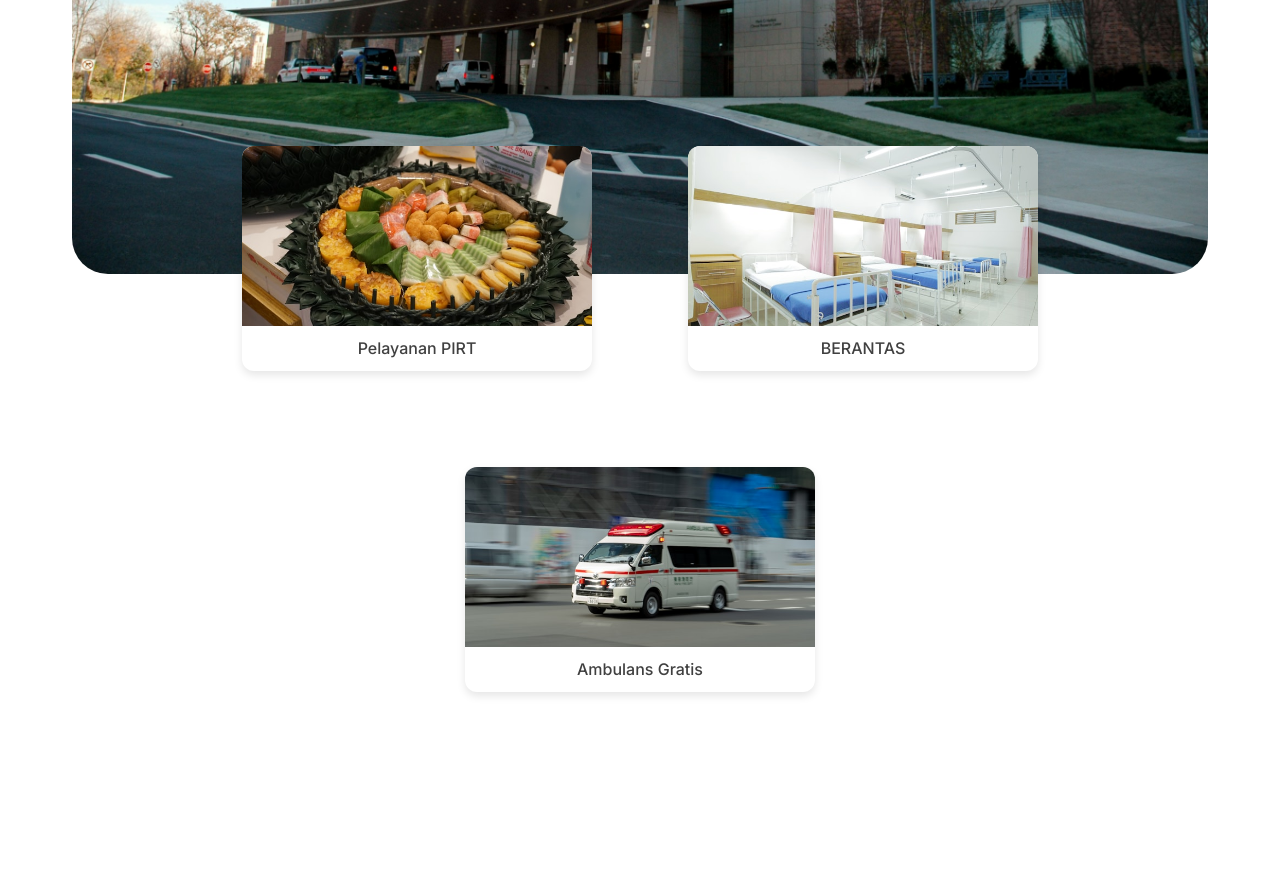
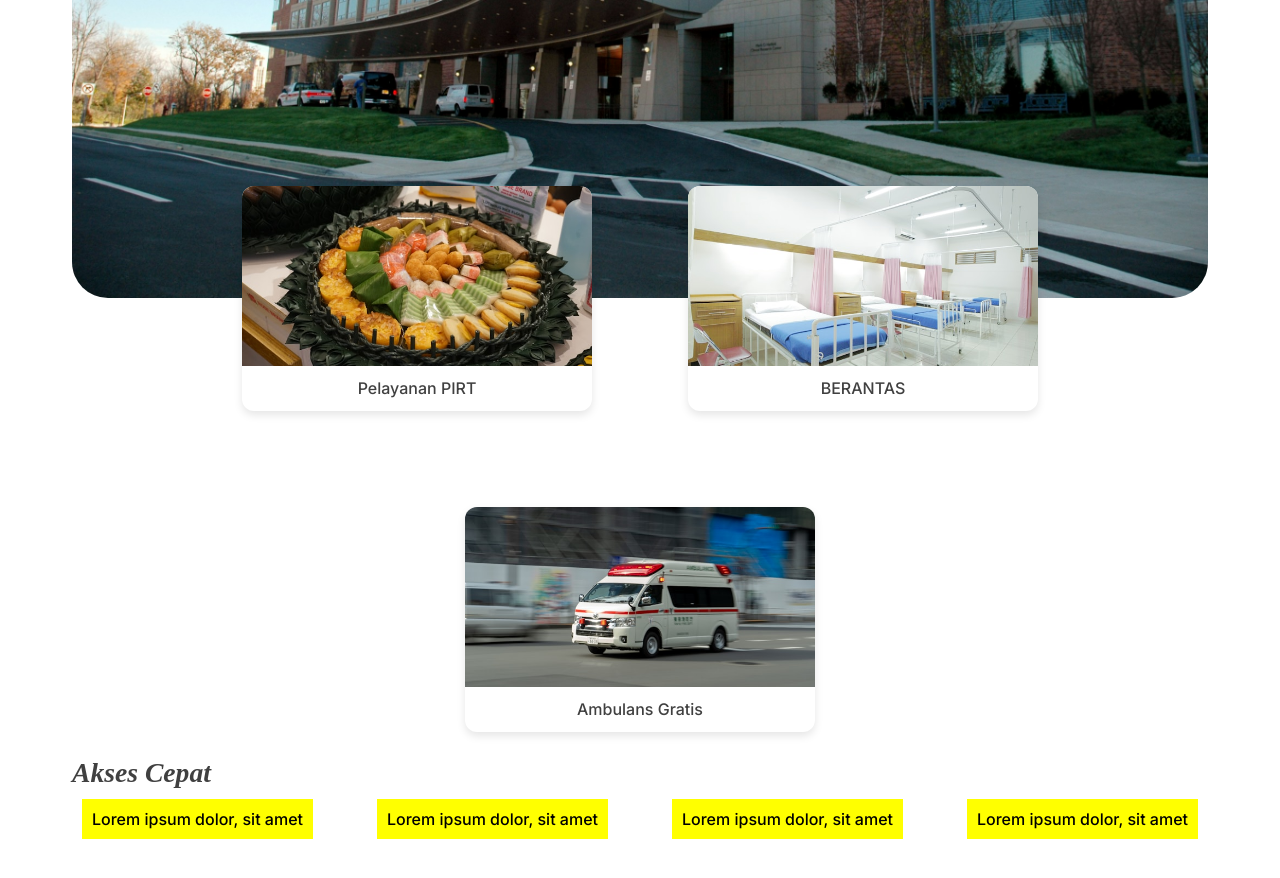
Before and after one commit to stywn93/redesign-web-dinkes, a plain HTML site: page index.html in a window 1280 px wide. Shown: the part 1000-1878 px from the top of the page. Drawn offline with Linux system fonts and the light colour scheme; a web font is replaced by a local one.

Commit message:
Add quick access

```diff
--- a/index.html
+++ b/index.html
@@ -21,6 +21,8 @@
     <link href="https://fonts.googleapis.com/css2?family=Unna:ital@1&display=swap" rel="stylesheet">
     <link rel="stylesheet" href="https://fonts.googleapis.com/css2?family=Inter:wght@500;700&display=swap">
     <link rel="stylesheet" href="styles.css">
+
+    <script src="https://kit.fontawesome.com/449adb6e9d.js" crossorigin="anonymous"></script>
 </head>
 
 <body>
@@ -43,10 +45,11 @@
         </nav>
     </header>
 
-    <main style="position: relative; top: var(--navbar-height);">
+    <main class="container">
         <section id="heading">
             <div class="tagline-wrapper">
-                <img src="naikkelas.png" alt="Situbondo Naik Kelas" style="width: 225px; height: auto; margin-top: 0px;">
+                <img src="naikkelas.png" alt="Situbondo Naik Kelas"
+                    style="width: 225px; height: auto; margin-top: 0px;">
             </div>
 
             <h1 class="headline">
@@ -79,6 +82,21 @@
                 <p class="card-title">Ambulans Gratis</p>
             </article>
         </section>
+        <h4 class="subheading">Akses Cepat</h4>
+        <div class="container-akses">
+            <div class="content">
+                <p>Lorem ipsum dolor, sit amet</p>
+            </div>
+            <div class="content">
+                <p>Lorem ipsum dolor, sit amet</p>
+            </div>
+            <div class="content">
+                <p>Lorem ipsum dolor, sit amet</p>
+            </div>
+            <div class="content">
+                <p>Lorem ipsum dolor, sit amet</p>
+            </div>
+        </div>
     </main>
 
 </body>
--- a/styles.css
+++ b/styles.css
@@ -63,6 +63,12 @@ p{
 }
 small{
   font-size: 0.833rem;
+}
+.container{
+  padding: var(--space-24) var(--space-48);
+  margin: var(--space-24);
+  position: relative;
+  top: var(--navbar-height);
 }
 
 .navbar {
@@ -133,14 +139,22 @@ small{
 .headline .highlight {
   color: var(--cyan);            /* warna cyan untuk kata tertentu */
 }
+.subheading {
+  font-family: 'Unna', serif;
+  font-style: italic; /* italic style */
+
+  color: var(--primary-color);        /* warna teks, bisa disesuaikan */
+  line-height: 1.2;   /* biar teks lebih rapi kalau turun ke dua baris */
+}
 .subtagline {
   text-align: center;
   margin-top: var(--space-24); /* jarak dari navbar */
   color: var(--secondary-color);
 }
 .hero{
-  padding: var(--space-24) var(--space-48);
-  margin: var(--space-24);
+  /* /* padding: var(--space-24) var(--space-48); */
+  margin-top: var(--space-24);
+  margin-bottom: var(--space-24);
 
 }
 .hero img {
@@ -158,8 +172,7 @@ small{
   gap: var(--space-96);
   padding: var(--space-24) var(--space-48);
   flex-wrap: wrap;
-  position: relative;
-  top: -200px;
+  margin-top: -160px; /* Mengganti top dengan margin-top untuk menghilangkan whitespace */
 }
 
 .card {
@@ -183,3 +196,13 @@ small{
   padding: var(--space-12) var(--space-12);
   color: var(--primary-color);
 }
+.container-akses{
+  display: flex;
+  justify-content: space-between;
+}
+.container-akses .content{
+  background: yellow;
+  margin: 10px;
+  padding: 10px;
+
+}
```
